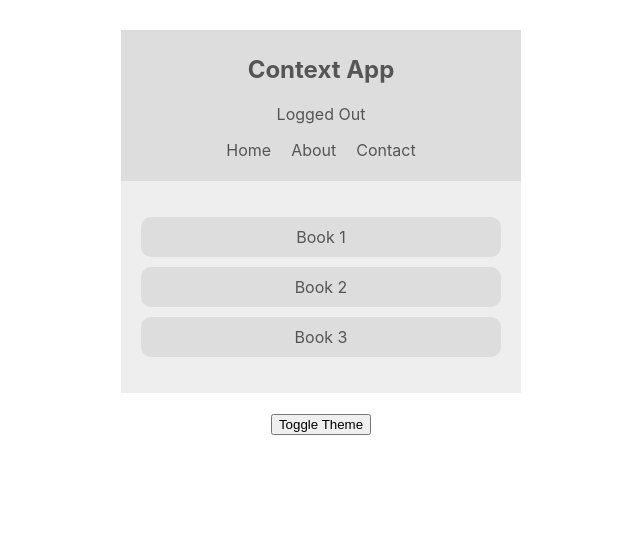
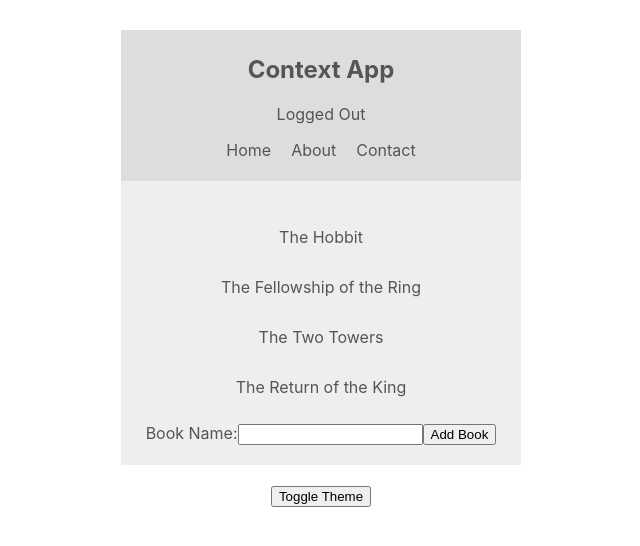
Before and after one commit to RichardMillerWimmer/contextapp, a React (Create React App) app: page / in a window 1280 px wide. Shown: the top 546 px of the page, without its empty margins (319-959 px from the left). Built offline with nearby package versions, Linux system fonts and the light colour scheme.

Commit message:
working on add form

```diff
--- a/src/components/BookList.js
+++ b/src/components/BookList.js
@@ -1,19 +1,33 @@
-import React, {useContext} from 'react'
+import React, {useContext, useState} from 'react'
 import { ThemeContext } from '../contexts/ThemeContext'
+import { NewBookForm } from './NewBookForm';
 
 export const BookList = () => {
     const {theme} = useContext(ThemeContext);
-    // console.log(theme)
+    const [books, setBooks] = useState([
+        {title: 'The Hobbit'},
+        {title: 'The Fellowship of the Ring'},
+        {title: 'The Two Towers'},
+        {title: 'The Return of the King'}
+    ])
 
     const style = theme.isLightTheme ? theme.light : theme.dark;
+
+    const addBook = (title) => {
+        setBooks([...books, {title}])
+        console.log(books)
+    }
 
     return (
         <div className='book-list' style={{ background: style.bg, color: style.syntax}}>
             <ul>
-                <li style={{background: style.ui}}>Book 1</li>
-                <li style={{background: style.ui}}>Book 2</li>
-                <li style={{background: style.ui}}>Book 3</li>
+                {books.map(book => {
+                    return(
+                        <li key={book.title}>{book.title}</li>
+                    )
+                })}
             </ul>
+            <NewBookForm addBook={addBook}/>
         </div>
     )
 }
--- /dev/null
+++ b/src/components/NewBookForm.js
@@ -0,0 +1,22 @@
+import React, {useState} from 'react'
+
+export const NewBookForm = ({addBook}) => {
+    const [book, setBook] = useState('')
+
+    console.log(book)
+
+    const handleSubmit = (e) => {
+        console('handle hit')
+        e.preventDeafult()
+        addBook(book)
+        setBook('')
+    }
+
+    return (
+        <form onSubmit={handleSubmit}>
+            <label>Book Name:</label>
+            <input type='text' value={book} required onChange={(e) => {setBook(e.target.value)}}/>
+            <button type='submit'>Add Book</button>
+        </form>
+    )
+}
```
